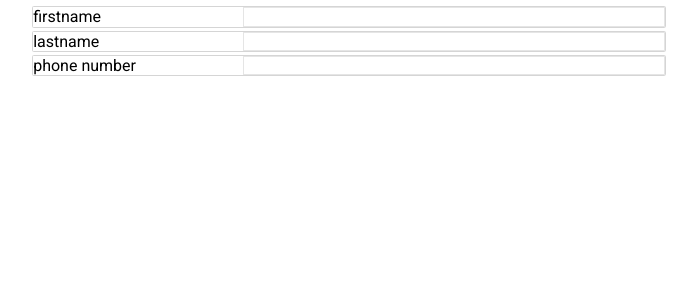
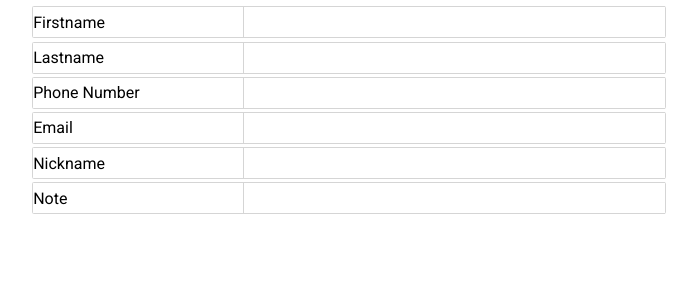
Before and after one commit to turkaytunc/rehber-frontend, a React (Create React App) app: page / in a window 1280 px wide. Shown: the top 300 px of the page, without its empty margins (291-988 px from the left). Built offline with nearby package versions, Linux system fonts and the light colour scheme.

Commit message:
update: input box borders

```diff
--- a/src/components/create-person/CreatePerson.tsx
+++ b/src/components/create-person/CreatePerson.tsx
@@ -6,7 +6,11 @@ const CreatePerson = () => {
   const [firstname, setFirstname] = useState('');
   const [lastname, setLastname] = useState('');
   const [phoneNumber, setPhoneNumber] = useState('');
+  const [email, setEmail] = useState('');
+  const [nickname, setNickname] = useState('');
+  const [note, setNote] = useState('');
   const [inputError, setInputError] = useState('');
+
   return (
     <div className="create-person-container">
       <InputBox
@@ -33,6 +37,30 @@ const CreatePerson = () => {
         testId="input-phone"
         setError={setInputError}
       />
+      <InputBox
+        isPassword={false}
+        placeholder="email"
+        item={email}
+        setItem={setEmail}
+        testId="input-email"
+        setError={setInputError}
+      />
+      <InputBox
+        isPassword={false}
+        placeholder="nickname"
+        item={nickname}
+        setItem={setNickname}
+        testId="input-nickname"
+        setError={setInputError}
+      />
+      <InputBox
+        isPassword={false}
+        placeholder="note"
+        item={note}
+        setItem={setNote}
+        testId="input-note"
+        setError={setInputError}
+      />
 
       {inputError}
     </div>
--- a/src/components/input-box/input-box.scss
+++ b/src/components/input-box/input-box.scss
@@ -5,16 +5,21 @@
   border: 1px solid #d5d5d5;
   border-radius: 0.1rem;
   display: flex;
+  height: 2rem;
+  align-items: center;
 }
 .input-placeholder {
   flex: 1;
   text-align: left;
+  text-transform: capitalize;
 }
 .input-box {
-  border: 1px solid rgba(0, 0, 0, 0.1);
+  border: 1px solid #d5d5d5;
+  border-right: none;
+
   width: max-content;
   flex: 2;
-  height: 1.2rem;
+  height: 2rem;
   &:focus {
     background-color: aliceblue;
     outline: 1px solid rgb(78, 209, 218);
--- a/src/types/Person.ts
+++ b/src/types/Person.ts
@@ -6,8 +6,8 @@ export class Person {
   phone_number: string;
   note = '';
 
-  constructor(firstname: string, phoneNumber: string) {
+  constructor(firstname: string, phone_number: string) {
     this.firstname = firstname;
-    this.phone_number = phoneNumber;
+    this.phone_number = phone_number;
   }
 }
```
